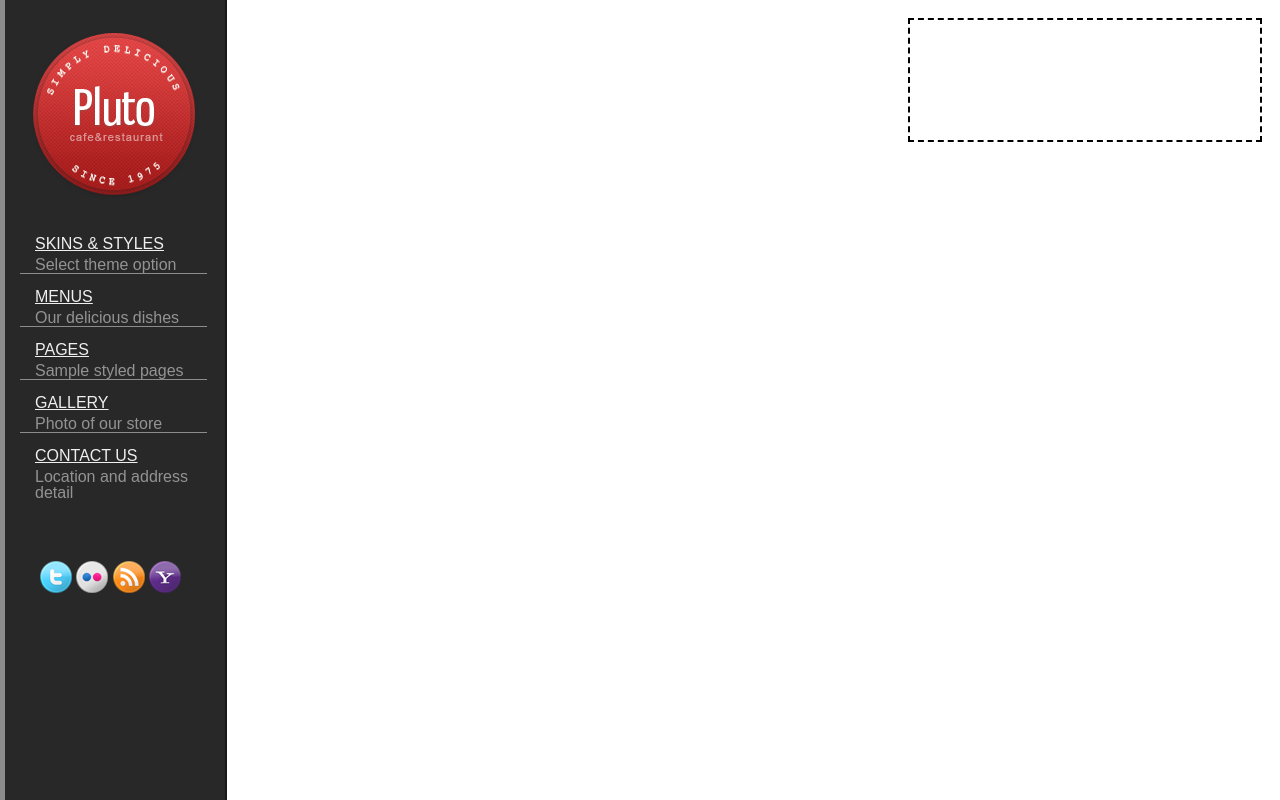
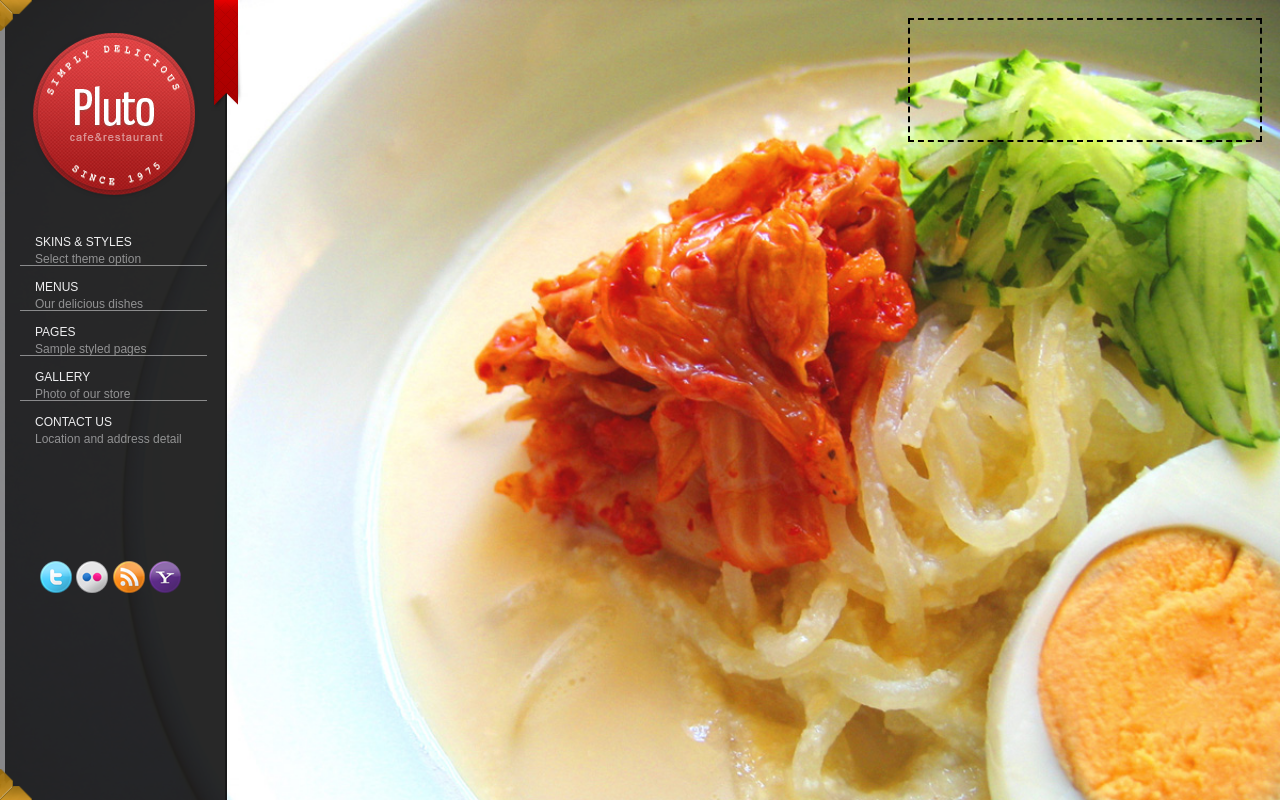
Before and after one commit to 1Tuts/happyfood-ciw31-project, a plain HTML site: page index.html in a window 1280 px wide. Drawn offline with Linux system fonts and the light colour scheme.

Commit message:
update home page

```diff
--- a/index.html
+++ b/index.html
@@ -9,17 +9,20 @@
 </head>
 <body>
 	<div class="zedloos containet">
+		<div class="ribbon"><img src="images/ribbon.png" alt="ribbon"></div>
+		<div class="topcorner"><img src="images/corner_left.png" alt="corner_left"></div>
+		<div class="leftcorner"><img src="images/corner_left_bottom.png" alt="corner_left"></div>
 		<div class="left menu">
 			<div class="logo">
 				<a href="index.html"><img src="images/logo_red.png" alt="logo"></a>
 			</div>
-			<nav class="menu">
+			<nav class="f6 menu">
 				<menu>
 					<li><a href="#">SKINS & STYLES</a><span>Select theme option</span></li>
 					<li><a href="#">MENUS</a><span>Our delicious dishes</span></li>
 					<li><a href="#">PAGES</a><span>Sample styled pages</span></li>
 					<li><a href="gallery/index.html">GALLERY</a><span>Photo of our store</span></li>
-					<li><a href="#">CONTACT US</a><span>Location and address detail</span></li>
+					<li><a href="contact/index.html">CONTACT US</a><span>Location and address detail</span></li>
 				</menu>
 			</nav>
 			<div class="icon">
--- a/style.css
+++ b/style.css
@@ -5,7 +5,7 @@ body {
 	top      : 0;
 	bottom   : 0;
 	z-index	 :-1;
-	background-image    : url('images/5.jpg');
+	background-image    : url('images/Moriokamen.jpg');
 	background-repeat   : no-repeat;
 	background-size     : cover;
 	background-position : center top;
@@ -23,6 +23,7 @@ div.menu {
 	background-color: #111;
 	opacity: 0.9;
 	border-left: 5px solid gray;
+	z-index: -2;
 }
 
 div.logo {
@@ -47,6 +48,7 @@ nav.menu li a {
 	display: block;
 	padding: 15px;
 	padding-bottom: 20px;
+	text-decoration : none;
 }
 
 nav.menu li:first-child {
@@ -75,3 +77,23 @@ div.text {
 	min-height	: 120px;
 	outline		: 2px dashed black;
 }
+
+div.ribbon {
+	position: fixed;
+	left: 210px;
+	top: -10px;
+}
+
+div.topcorner {
+	position: fixed;
+	left: -2px;
+	top: -2px;
+	background-repeat: no-repeat;
+}
+
+div.leftcorner {
+	position: fixed;
+	left: -2px;
+	bottom: -5px;
+	background-repeat: no-repeat;
+}
```
